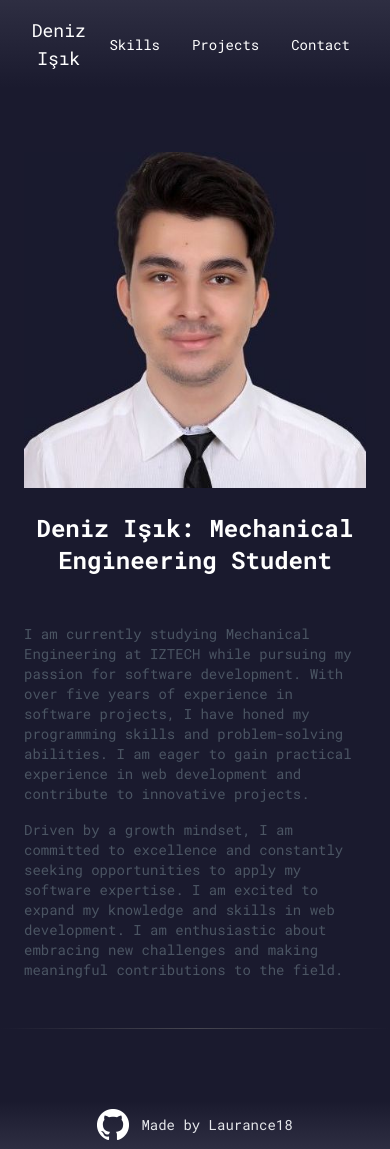
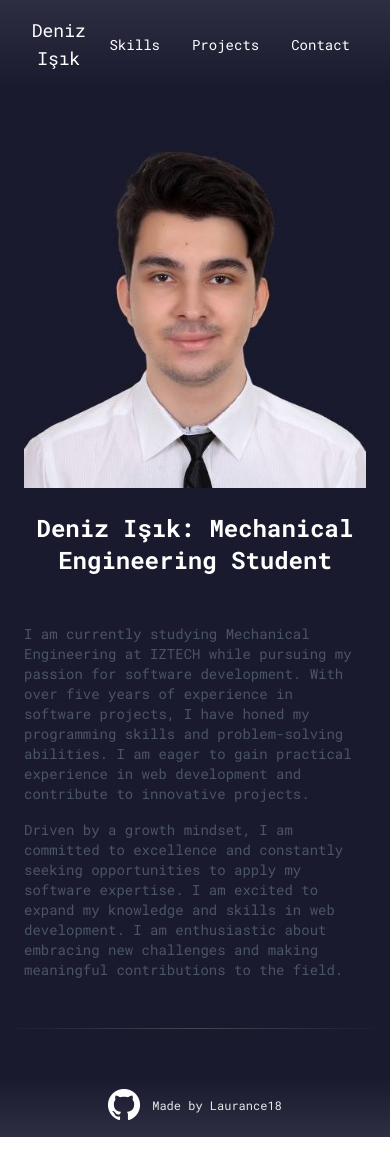
Before and after one commit to laurance18/portfolio, a JavaScript app in the folder portfolio-site/: page / in a window 390 px wide. Built offline with nearby package versions, Linux system fonts and the light colour scheme; the HTML template or start-up script is replaced by a standard one.

Commit message:
Update margins

```diff
--- a/portfolio-site/src/components/About.js
+++ b/portfolio-site/src/components/About.js
@@ -20,7 +20,7 @@ export default function About() {
                         </div>
                     </div>
                 </div>
-                <hr className="my-12 h-px border-t-0 bg-transparent bg-gradient-to-r from-transparent via-neutral-500 to-transparent opacity-50" />
+                <hr className="mt-12 mb-6 h-px border-t-0 bg-transparent bg-gradient-to-r from-transparent via-neutral-500 to-transparent opacity-50" />
             </div>
         </>
     )
--- a/portfolio-site/src/components/Footer.js
+++ b/portfolio-site/src/components/Footer.js
@@ -3,19 +3,11 @@ import githubLogo from '../assets/githubLogo.png'
 
 export default function Footer() {
     return(
-        <>
-            <BrowserView>
-                <footer className="bg-gradient-to-b from-primary to-secondary flex justify-center items-center gap-3 py-2 static bottom-0 w-full">
+            <footer className="bg-gradient-to-b from-primary to-secondary pt-2 pb-3 w-full border-t-black">
+                <span className="flex justify-center items-center gap-3 p-1">
                     <a href="https://github.com/laurance18" className="duration-700 hover:rotate-[360deg] hover:scale-110"><img src={githubLogo} alt="githubLogo" /></a>
-                    <p className="text-gray-200 text-sm">Made by Laurance18</p>
-                </footer>
-            </BrowserView>
-            <MobileView>
-                <footer className="bg-gradient-to-b from-primary to-secondary flex justify-center items-center gap-3 pt-2 pb-3 static bottom-0 w-full">
-                    <a href="https://github.com/laurance18" className="duration-700 hover:rotate-[360deg] hover:scale-110"><img src={githubLogo} alt="githubLogo" /></a>
-                    <p className="text-gray-200 text-[10px]">Made by Laurance18</p>
-                </footer>
-            </MobileView>
-        </>
+                    <p className="text-gray-200 text-[12px] md:text-sm">Made by Laurance18</p>
+                </span>
+            </footer>
     )
 }
```
